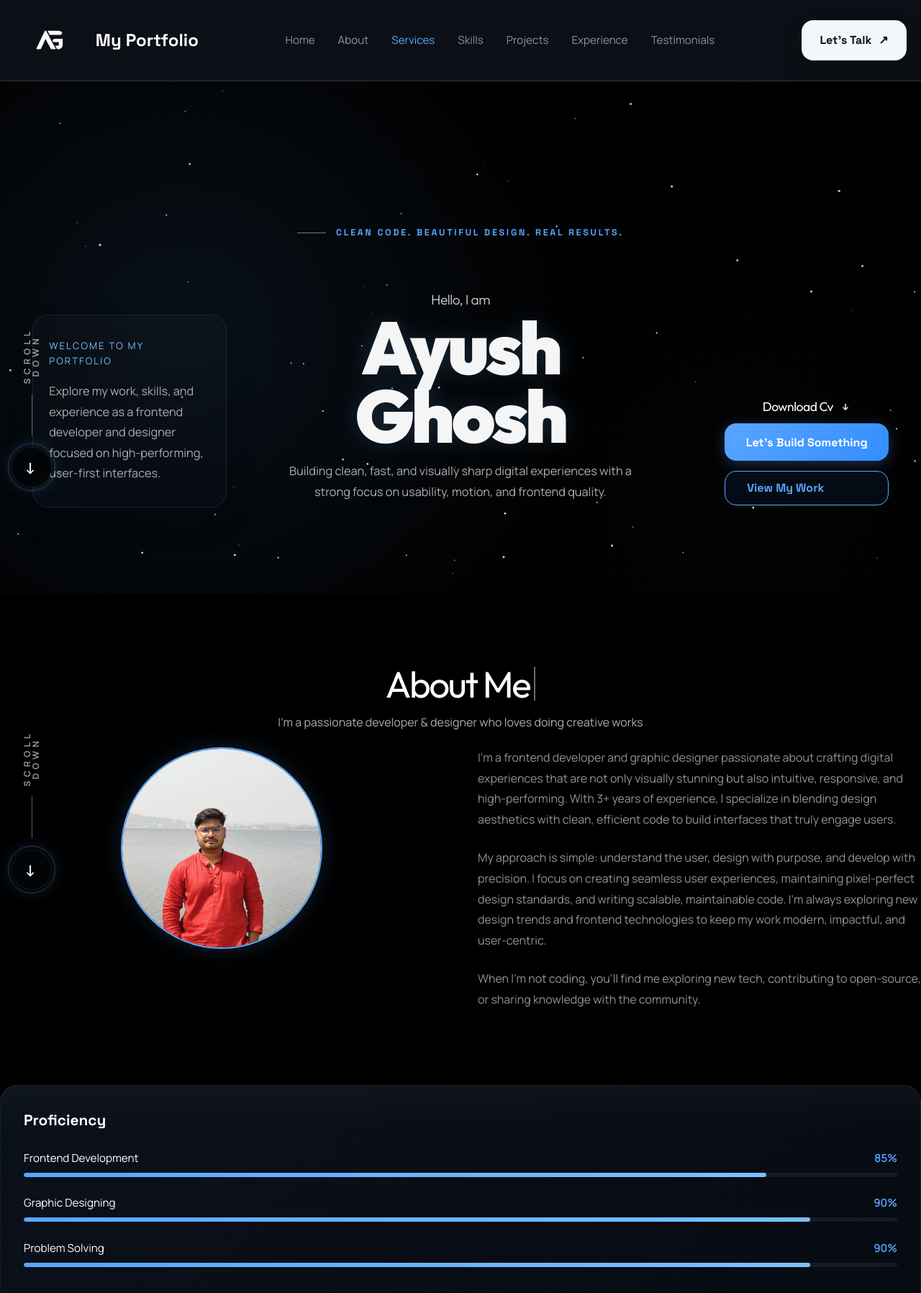
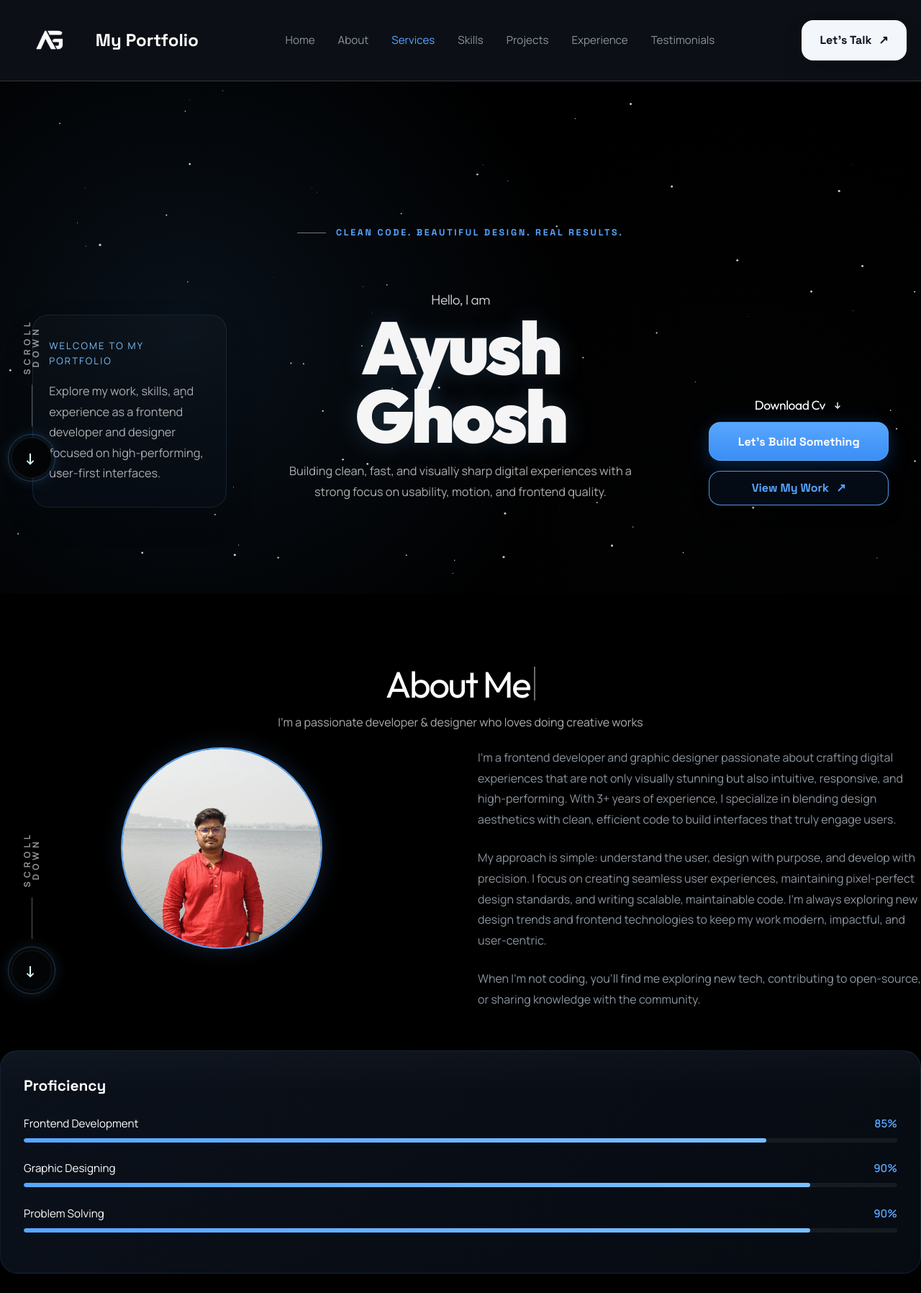
Before and after one commit to ayushghosh3417/My-Portfolio, a plain HTML site: page index.html in a window 1280 px wide. Shown: the top 1796 px of the page at 72% size. Drawn offline with Linux system fonts and the light colour scheme; animation ran at ten frames a second.

Commit message:
Refine portfolio layout, buttons, background, and performance

```diff
--- a/index.html
+++ b/index.html
@@ -33,7 +33,7 @@
                 <span></span>
             </button>
             <a href="#contact" class="nav-talk-button">
-                <span>Let's Talk</span>
+                <span class="button-label">Let's Talk</span>
                 <span class="nav-talk-arrow" aria-hidden="true">&#8599;</span>
             </a>
         </div>
@@ -72,8 +72,13 @@
                                 </svg>
                             </span>
                         </a>
-                        <button class="cta-button primary">Let's Build Something</button>
-                        <a href="#projects" class="cta-button secondary">View My Work</a>
+                        <button class="cta-button primary">
+                            <span class="button-label">Let's Build Something</span>
+                        </button>
+                        <a href="#projects" class="cta-button secondary">
+                            <span class="button-label">View My Work</span>
+                            <span class="button-arrow" aria-hidden="true">&#8599;</span>
+                        </a>
                     </div>
                 </div>
             </div>
@@ -117,6 +122,7 @@
                         with the community.
                     </p>
                 </div>
+            </div>
             <div class="proficiency">
                 <h3>Proficiency</h3>
                 <div class="proficiency-item">
@@ -144,7 +150,6 @@
                     </div>
                     <div class="progress-bar">
                         <div class="progress" style="width: 90%"></div>
-                        </div>
                     </div>
                 </div>
             </div>
@@ -210,7 +215,10 @@
                 <p>
                     I help brands and products stand out through polished interfaces, thoughtful user experiences, and clean frontend execution.
                 </p>
-                <a href="#projects" class="services-cta">Explore More &#8599;</a>
+                <a href="#projects" class="services-cta">
+                    <span>Explore More</span>
+                    <span class="services-cta-arrow" aria-hidden="true">&#8599;</span>
+                </a>
             </div>
             <div class="services-grid">
                 <article class="service-card">
--- a/styles.css
+++ b/styles.css
@@ -168,13 +168,39 @@ body.nav-open .nav-toggle span:nth-child(3) {
     min-width: 146px;
     padding: 0.9rem 1.35rem;
     border-radius: 16px;
-    border: 1px solid rgba(121, 192, 255, 0.18);
+    border: 1px solid rgba(255, 255, 255, 0.16);
     background: rgba(248, 251, 255, 0.98);
     color: #0b1220;
     text-decoration: none;
     font-weight: 700;
-    box-shadow: 0 16px 34px rgba(0, 0, 0, 0.18);
-    transition: transform 0.28s ease, box-shadow 0.28s ease;
+    box-shadow: 0 14px 28px rgba(0, 0, 0, 0.16);
+    position: relative;
+    overflow: hidden;
+    isolation: isolate;
+    transition: transform 0.32s ease, box-shadow 0.32s ease, border-color 0.32s ease;
+}
+
+.nav-talk-button::before,
+.cta-button::before {
+    content: "";
+    position: absolute;
+    inset: 0;
+    z-index: 0;
+    transform: translateX(-102%);
+    transition: transform 0.46s cubic-bezier(0.22, 1, 0.36, 1);
+}
+
+.nav-talk-button::before {
+    background: linear-gradient(135deg, #0f1b2f, #243857);
+}
+
+.nav-talk-button .button-label,
+.nav-talk-arrow,
+.cta-button .button-label,
+.cta-button .button-arrow {
+    position: relative;
+    z-index: 1;
+    transition: transform 0.32s ease, color 0.32s ease;
 }
 
 .nav-talk-arrow {
@@ -183,8 +209,30 @@ body.nav-open .nav-toggle span:nth-child(3) {
 }
 
 .nav-talk-button:hover {
-    transform: translateY(-2px);
-    box-shadow: 0 20px 38px rgba(0, 0, 0, 0.22);
+    transform: translateY(-4px);
+    box-shadow: 0 20px 36px rgba(0, 0, 0, 0.2);
+    border-color: rgba(255, 255, 255, 0.5);
+    color: #f8fbff;
+}
+
+.nav-talk-button:hover::before,
+.cta-button:hover::before {
+    transform: translateX(0);
+}
+
+.nav-talk-button:hover .button-label,
+.cta-button:hover .button-label {
+    transform: translateX(-2px);
+}
+
+.nav-talk-button:hover .nav-talk-arrow,
+.cta-button:hover .button-arrow {
+    transform: translate(4px, -4px);
+}
+
+.nav-talk-button:active,
+.cta-button:active {
+    transform: translateY(-1px) scale(0.99);
 }
 
 .nav-links a {
@@ -384,35 +432,74 @@ body.nav-open .nav-toggle span:nth-child(3) {
 .cta-button {
     padding: 12px 32px;
     font-size: 1rem;
-    border: none;
-    border-radius: 6px;
+    border: 1px solid transparent;
+    border-radius: 20px;
     cursor: pointer;
-    transition: all 0.3s ease;
+    position: relative;
+    overflow: hidden;
+    isolation: isolate;
+    display: inline-flex;
+    align-items: center;
+    justify-content: center;
+    gap: 0.65rem;
+    text-decoration: none;
+    transition: transform 0.32s ease, box-shadow 0.32s ease, border-color 0.32s ease, color 0.32s ease, background 0.32s ease;
     font-weight: 600;
+    white-space: nowrap;
 }
 
 .cta-button.primary {
-    background: linear-gradient(135deg, var(--accent-color), #338dff);
+    background: linear-gradient(180deg, #58a6ff 0%, #3b8ef5 100%);
     color: white;
-    box-shadow: 0 4px 20px rgba(88, 166, 255, 0.3);
+    border-color: rgba(121, 192, 255, 0.26);
+    box-shadow:
+        0 14px 30px rgba(17, 74, 151, 0.28),
+        0 0 24px rgba(88, 166, 255, 0.14);
+}
+
+.cta-button.primary::before {
+    background: linear-gradient(135deg, #f8fbff, #cfe4ff);
 }
 
 .cta-button.primary:hover {
-    transform: translateY(-2px);
-    box-shadow: 0 8px 30px rgba(88, 166, 255, 0.4);
+    transform: translateY(-4px);
+    box-shadow:
+        0 18px 36px rgba(17, 74, 151, 0.32),
+        0 0 28px rgba(88, 166, 255, 0.18);
+    color: #0b1220;
+}
+
+.cta-button.primary:hover .button-arrow,
+.cta-button.primary:hover .button-label {
+    color: #0b1220;
 }
 
 .cta-button.secondary {
-    background: transparent;
-    color: var(--accent-color);
-    border: 2px solid var(--accent-color);
-    text-decoration: none;
-    display: inline-block;
+    background: rgba(7, 15, 28, 0.82);
+    color: #58a6ff;
+    border: 1.5px solid rgba(88, 166, 255, 0.88);
     padding: 10px 30px;
+    box-shadow:
+        inset 0 0 0 1px rgba(255, 255, 255, 0.02),
+        0 10px 24px rgba(0, 0, 0, 0.16);
+}
+
+.cta-button.secondary::before {
+    background: linear-gradient(135deg, var(--accent-color), #7fbfff);
 }
 
 .cta-button.secondary:hover {
-    background: rgba(88, 166, 255, 0.1);
+    transform: translateY(-4px);
+    color: #06111d;
+    border-color: rgba(173, 215, 255, 0.92);
+    box-shadow:
+        0 14px 30px rgba(0, 0, 0, 0.2),
+        0 0 22px rgba(88, 166, 255, 0.14);
+}
+
+.button-arrow {
+    display: inline-flex;
+    line-height: 1;
 }
 
 /* ============== Section Headers ============== */
@@ -609,7 +696,6 @@ body.nav-open .nav-toggle span:nth-child(3) {
     padding: 2rem;
     border-radius: 8px;
     border: 1px solid var(--border-color);
-    grid-column: 1 / -1;
     max-width: 100%;
     width: 100%;
     margin: 2rem auto;
@@ -1182,7 +1268,7 @@ body.nav-open .nav-toggle span:nth-child(3) {
 .section-scroll-group {
     position: absolute;
     left: 14px;
-    top: 50%;
+    top: 50vh;
     z-index: 3;
     display: flex;
     flex-direction: column;
@@ -1192,27 +1278,7 @@ body.nav-open .nav-toggle span:nth-child(3) {
 }
 
 .hero .section-scroll-group {
-    top: 58%;
-    display: flex;
-}
-
-.about .section-scroll-group {
-    left: 14px;
-    top: 260px;
-    transform: translateY(-50%);
-}
-
-.services .section-scroll-group {
-    top: 50%;
-    transform: translateY(-50%);
-}
-
-.testimonials .section-scroll-group {
-    top: calc(50% - 88px);
-}
-
-.contact .section-scroll-group {
-    top: calc(50% - 56px);
+    display: flex;
 }
 
 .section-scroll-up {
@@ -1758,7 +1824,7 @@ html::before {
 
 .hero-action-stack {
     width: 100%;
-    max-width: 228px;
+    max-width: 250px;
     display: flex;
     flex-direction: column;
     gap: 0.9rem;
@@ -1774,6 +1840,7 @@ html::before {
 
 .hero-action-stack .cta-button {
     width: 100%;
+    min-width: 0;
 }
 
 .hero-action-stack .hero-download-link {
@@ -1793,10 +1860,6 @@ html::before {
 
 .hero-download-link span:last-child {
     white-space: nowrap;
-}
-
-.hero .section-scroll-group {
-    top: 58%;
 }
 
 .about .container,
@@ -2078,6 +2141,7 @@ html::before {
     align-items: center;
     justify-content: center;
     justify-self: end;
+    gap: 0.55rem;
     padding: 0.95rem 1.4rem;
     border-radius: 16px;
     background: linear-gradient(135deg, #3a84df, #58a6ff);
@@ -2086,6 +2150,49 @@ html::before {
     font-weight: 700;
     box-shadow: 0 16px 32px rgba(0, 0, 0, 0.2);
     border: 1px solid rgba(121, 192, 255, 0.28);
+    position: relative;
+    overflow: hidden;
+    transform-origin: center;
+    transition: transform 0.28s ease, box-shadow 0.28s ease, border-color 0.28s ease;
+}
+
+.services-cta::before {
+    content: "";
+    position: absolute;
+    inset: 0;
+    background: linear-gradient(120deg, transparent 0%, rgba(255, 255, 255, 0.28) 50%, transparent 100%);
+    transform: translateX(-140%);
+    transition: transform 0.55s ease;
+}
+
+.services-cta:hover {
+    transform: translateY(-4px) scale(1.04);
+    box-shadow: 0 24px 42px rgba(0, 0, 0, 0.26);
+    border-color: rgba(255, 255, 255, 0.4);
+}
+
+.services-cta:active {
+    transform: translateY(-1px) scale(0.99);
+}
+
+.services-cta:hover::before {
+    transform: translateX(140%);
+}
+
+.services-cta span {
+    position: relative;
+    z-index: 1;
+}
+
+.services-cta:hover .services-cta-arrow {
+    transform: translate(3px, -3px);
+}
+
+.services-cta-arrow {
+    position: relative;
+    z-index: 1;
+    display: inline-flex;
+    transition: transform 0.28s ease;
 }
 
 .services-grid {
@@ -2105,6 +2212,7 @@ html::before {
     overflow: hidden;
     isolation: isolate;
     border: 1px solid rgba(121, 192, 255, 0.18);
+    transform-origin: center;
     transition: transform 0.28s ease, border-color 0.28s ease, box-shadow 0.28s ease;
 }
 
@@ -2131,12 +2239,16 @@ html::before {
 }
 
 .service-card:hover {
-    transform: translateY(-4px);
+    transform: translateY(-8px) scale(1.03);
     border-color: rgba(121, 192, 255, 0.38);
     box-shadow:
-        0 18px 38px rgba(0, 0, 0, 0.18),
+        0 24px 42px rgba(0, 0, 0, 0.22),
         0 0 0 1px rgba(121, 192, 255, 0.22),
         0 0 24px rgba(88, 166, 255, 0.16);
+}
+
+.service-card:active {
+    transform: translateY(-2px) scale(0.99);
 }
 
 .service-icon {
```
Also changed, not shown: assets/Screenshot 2026-04-07 161733.png (added). Lines whose indentation alone changed are shown as unchanged.
